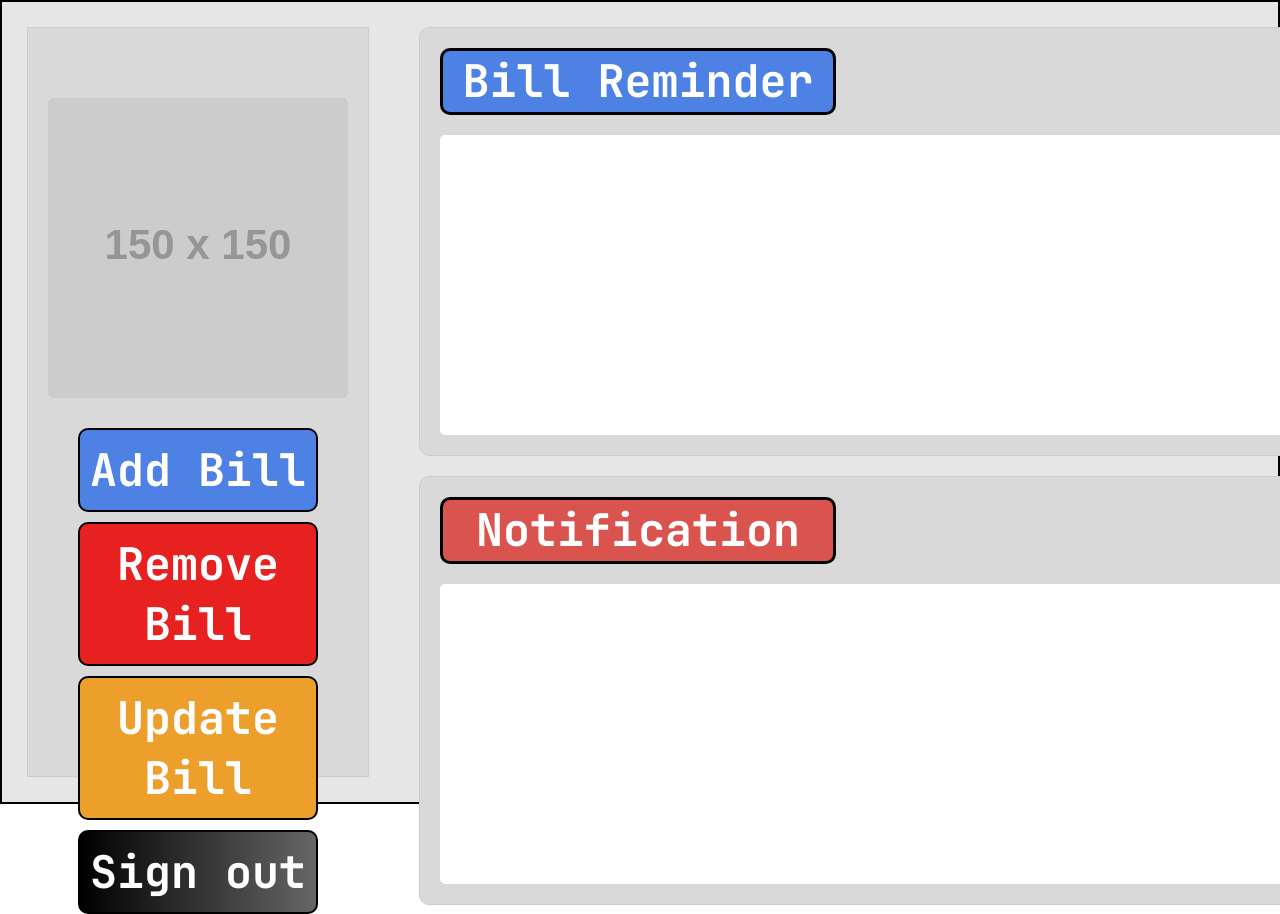
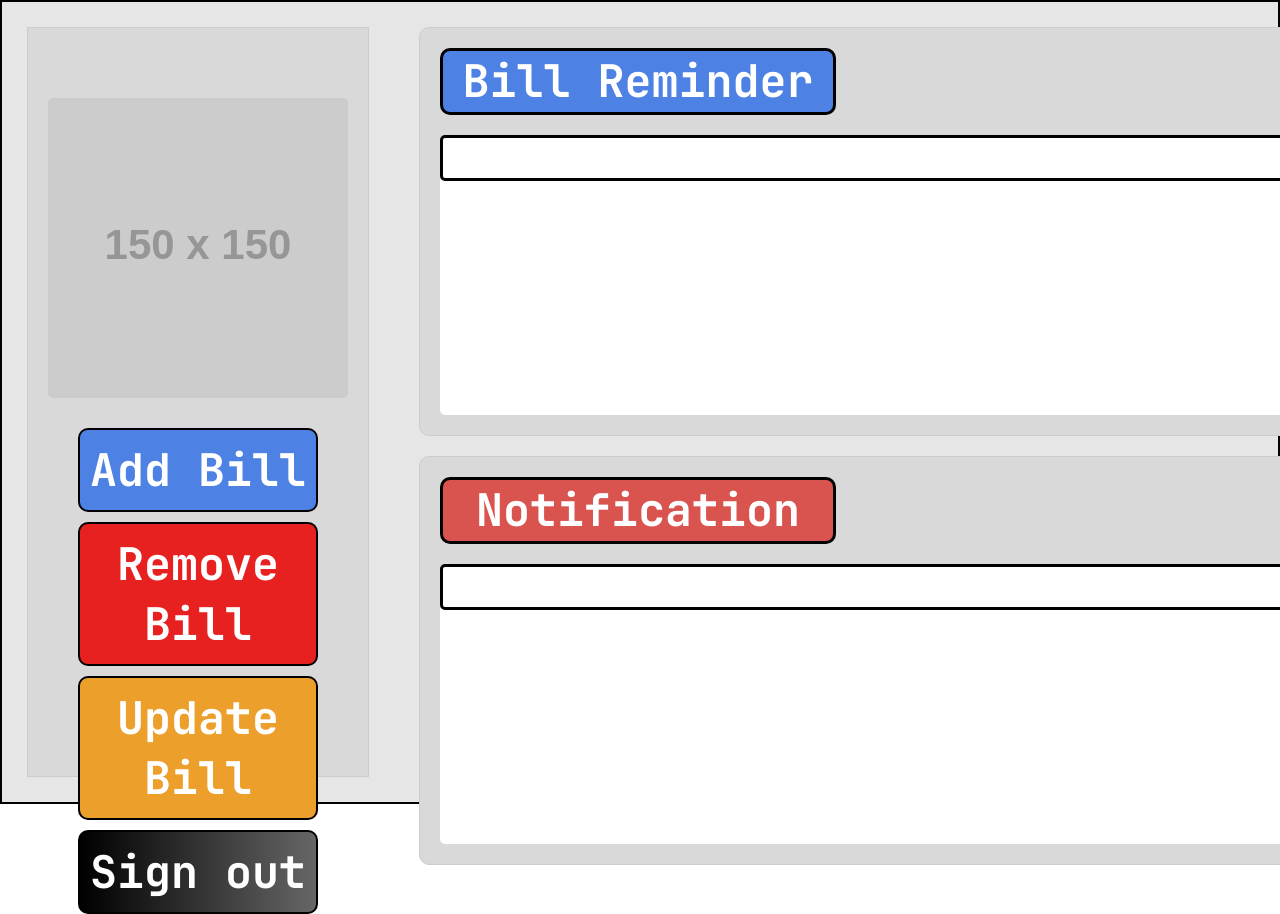
Before and after one commit to polktik/billpayment, a React (Create React App) app: page /home in a window 1280 px wide. Shown: the top 914 px of the page. Built offline with nearby package versions, Linux system fonts and the light colour scheme.

Commit message:
create noti-list box

```diff
--- a/src/pageCSS/Home.css
+++ b/src/pageCSS/Home.css
@@ -113,6 +113,23 @@
     background-color: white;
     width: 1260px;
     height: 280px;
-    padding: 10px;
+    padding: 0;
     border-radius: 5px;
 }
+
+.reminder-list {
+    display: flex;
+    border: 3px solid black;
+    border-radius: 5px;
+    height: 40px;
+    align-items: center;
+}
+
+.noti-list {
+    display: flex;
+    border: 3px solid black;
+    border-radius: 5px;
+    height: 40px;
+    align-items: center;
+
+}
--- a/src/pageJS/Home.js
+++ b/src/pageJS/Home.js
@@ -16,6 +16,9 @@ export default function Home() {
             <div className="hom-section">
                 <h3 className="hom-section-title reminder-title">Bill Reminder</h3>
                 <div className="reminder-container">
+                    <div className="reminder-list">
+
+                    </div>
 
                 </div>
             </div>
@@ -23,6 +26,9 @@ export default function Home() {
             <div className="hom-section">
                 <h3 className="hom-section-title noti-title">Notification</h3>
                 <div className="noti-container">
+                    <div className="noti-list">
+
+                    </div>
 
                 </div>
 
```
